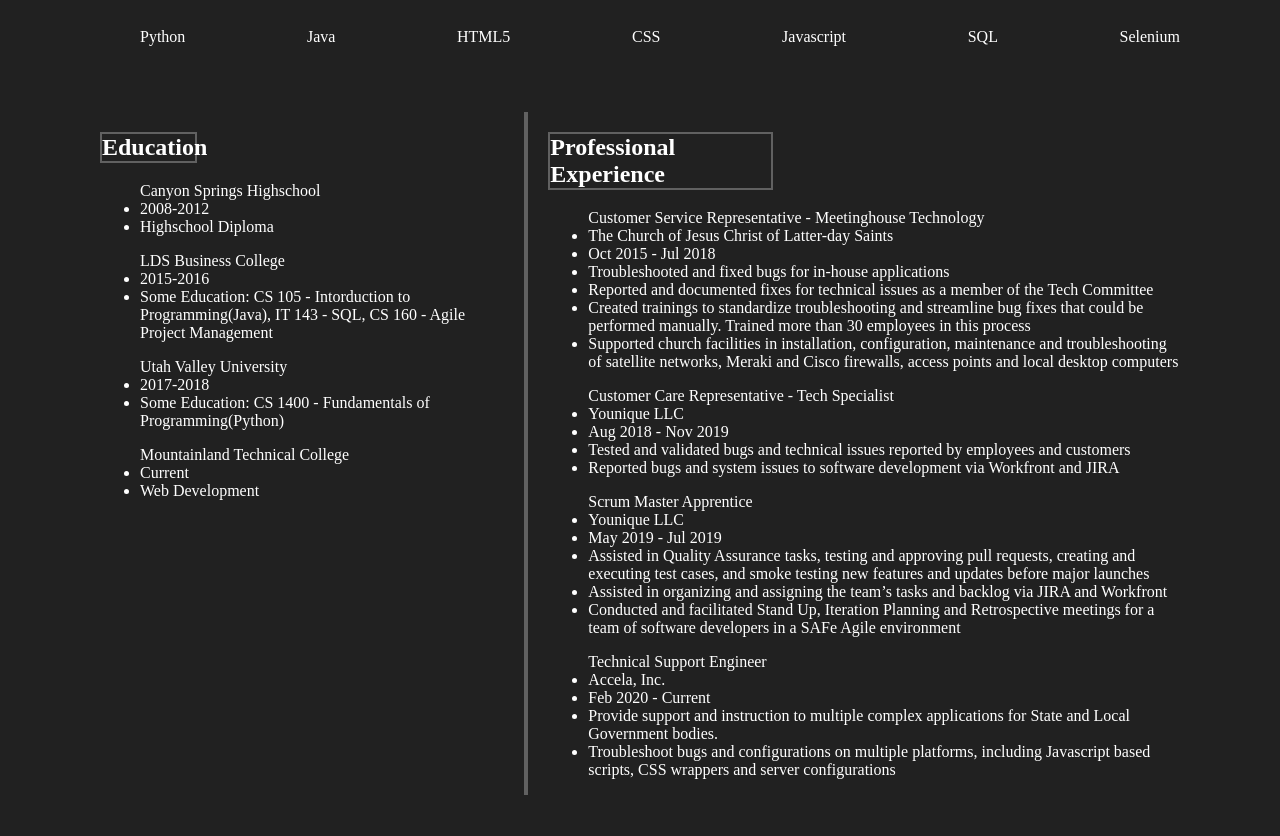
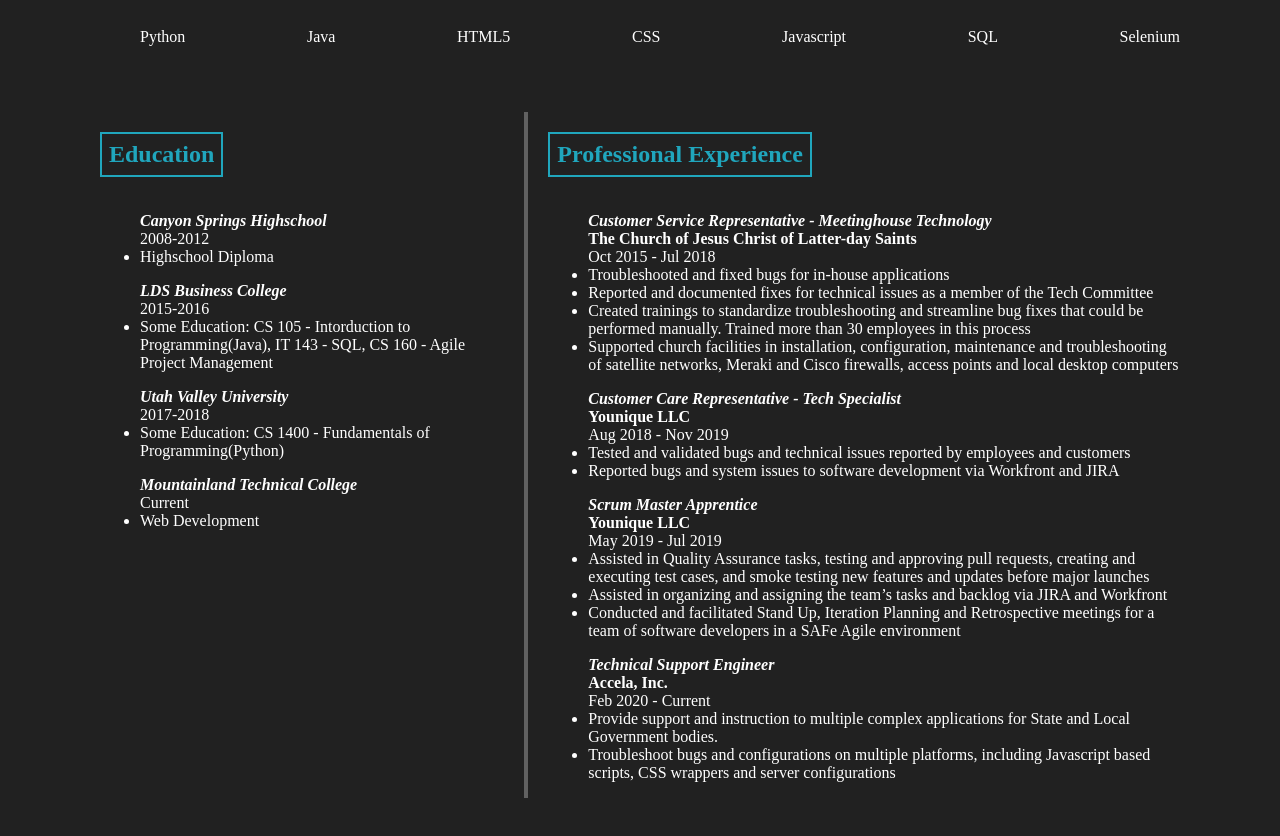
Before and after one commit to SamNorman7103/sassResume, a website: page public/index.html in a window 1280 px wide. Shown: the part 940-1776 px from the top of the page. Drawn offline with Linux system fonts and the light colour scheme.

Commit message:
finished page styling with straight css, lists now show heirarchy with styling and colors

```diff
--- a/public/index.html
+++ b/public/index.html
@@ -58,11 +58,11 @@
       </div>
       <div class="expEdu page-content">
         <div class="experience">
-          <h2 class="label box1">Professional Experience</h2>
+          <h2 class="label box">Professional Experience</h2>
           <ul>
-            Customer Service Representative - Meetinghouse Technology
-            <li>The Church of Jesus Christ of Latter-day Saints</li>
-            <li>Oct 2015 - Jul 2018</li>
+            <li class="list-head">Customer Service Representative - Meetinghouse Technology</li>
+            <li class="list-emp">The Church of Jesus Christ of Latter-day Saints</li>
+            <li class="list-date">Oct 2015 - Jul 2018</li>
             <li>Troubleshooted and fixed bugs for in-house applications</li>
             <li>
               Reported and documented fixes for technical issues as a member of
@@ -80,9 +80,9 @@
             </li>
           </ul>
           <ul>
-            Customer Care Representative - Tech Specialist
-            <li>Younique LLC</li>
-            <li>Aug 2018 - Nov 2019</li>
+            <li class="list-head">Customer Care Representative - Tech Specialist</li>
+            <li class="list-emp">Younique LLC</li>
+            <li class="list-date">Aug 2018 - Nov 2019</li>
             <li>
               Tested and validated bugs and technical issues reported by
               employees and customers
@@ -93,9 +93,9 @@
             </li>
           </ul>
           <ul>
-            Scrum Master Apprentice
-            <li>Younique LLC</li>
-            <li>May 2019 - Jul 2019</li>
+            <li class="list-head">Scrum Master Apprentice</li>
+            <li class="list-emp">Younique LLC</li>
+            <li class="list-date">May 2019 - Jul 2019</li>
             <li>
               Assisted in Quality Assurance tasks, testing and approving pull
               requests, creating and executing test cases, and smoke testing new
@@ -112,9 +112,9 @@
             </li>
           </ul>
           <ul>
-            Technical Support Engineer
-            <li>Accela, Inc.</li>
-            <li>Feb 2020 - Current</li>
+            <li class="list-head">Technical Support Engineer</li>
+            <li class="list-emp">Accela, Inc.</li>
+            <li class="list-date">Feb 2020 - Current</li>
             <li>
               Provide support and instruction to multiple complex applications
               for State and Local Government bodies.
@@ -127,30 +127,30 @@
           </ul>
         </div>
         <div class="education">
-          <h2 class="label box2">Education</h2>
+          <h2 class="label box">Education</h2>
           <ul>
-            Canyon Springs Highschool
-            <li>2008-2012</li>
+            <li class="list-head">Canyon Springs Highschool</li>
+            <li class="list-date">2008-2012</li>
             <li>Highschool Diploma</li>
           </ul>
           <ul>
-            LDS Business College
-            <li>2015-2016</li>
+            <li class="list-head">LDS Business College</li>
+            <li class="list-date">2015-2016</li>
             <li>
               Some Education: CS 105 - Intorduction to Programming(Java), IT 143
               - SQL, CS 160 - Agile Project Management
             </li>
           </ul>
           <ul>
-            Utah Valley University
-            <li>2017-2018</li>
+            <li class="list-head">Utah Valley University</li>
+            <li class="list-date">2017-2018</li>
             <li>
               Some Education: CS 1400 - Fundamentals of Programming(Python)
             </li>
           </ul>
           <ul>
-            Mountainland Technical College
-            <li>Current</li>
+            <li class="list-head">Mountainland Technical College</li>
+            <li class="list-date">Current</li>
             <li>Web Development</li>
           </ul>
         </div>
--- a/src/styles/styles.scss
+++ b/src/styles/styles.scss
@@ -11,7 +11,6 @@
       background-repeat: no-repeat;
       background-size: cover;
       padding: 20px 100px;
-      color: white;
 
       .header-space {
         margin: 45px 0 0 0;
@@ -65,35 +64,46 @@
       display: flex;
       flex-direction: column;
     }
-    .bottom-border{
+    .bottom-border {
       border-bottom: 2px solid rgba(255, 255, 255, 0.29);
     }
-    .skills{
+    .skills {
       display: inline-flex;
       list-style: none;
       justify-content: space-between;
     }
-    .expEdu{
+    .expEdu {
       display: flex;
       flex-direction: row-reverse;
-
-      .experience{
+      .experience {
         padding-left: 20px;
         border-left: 2px solid rgba(255, 255, 255, 0.29);
       }
-      .education{
+      .education {
         padding-right: 20px;
         border-right: 2px solid rgba(255, 255, 255, 0.29);
+      }
+      .list-head {
+        list-style: none;
+        font-weight: bold;
+        font-style: italic;
+      }
+      .list-emp{
+        list-style: none;
+        font-weight: bold;
+      }
+      .list-date{
+        list-style: none;
+      }
 
-      }
-      .box2{
-        border: 2px solid rgba(255, 255, 255, 0.29);
-        width: 23%
-      }
-      .box1{
-        border: 2px solid rgba(255, 255, 255, 0.29);
-        width: 35%
-      }
+    }
+    .label{
+      color: rgb(32, 166, 189);
+    }
+    .box {
+      border: 2px solid rgb(32, 166, 189);
+      display: inline-block;
+      padding: 7px;
     }
   }
 }
```
Also changed, not shown: public/stylesheets/styles.css, 1 other file.
